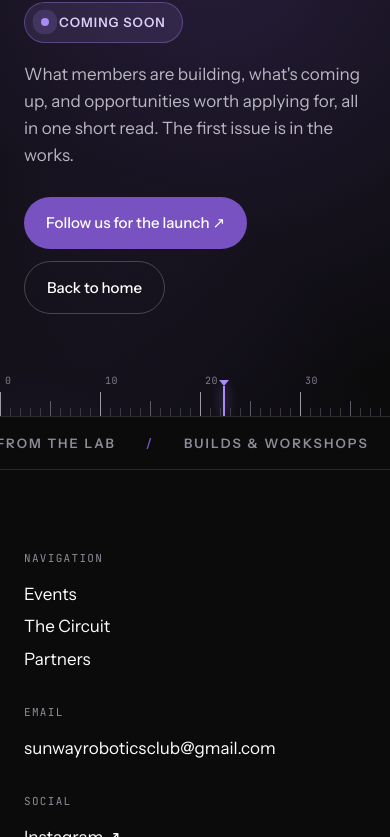
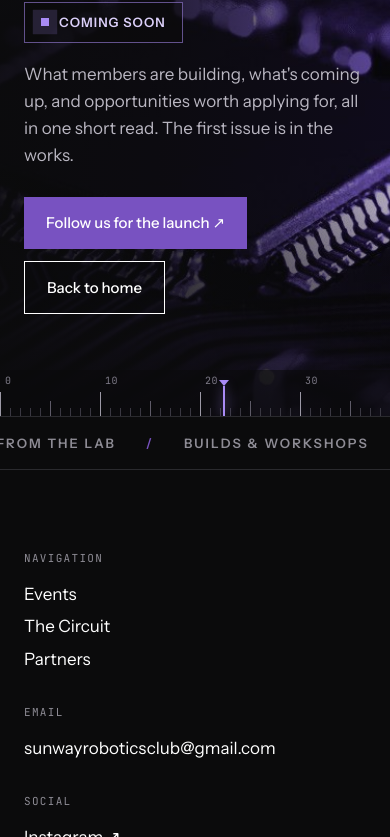
Before and after one commit to ccyk25/sunwayrobotics-site, a website: page public/the-circuit.html in a window 390 px wide. Shown: the part 244-1081 px from the top of the page. Drawn offline with Linux system fonts and the light colour scheme.

Commit message:
Circuit page: violet-graded PCB hero background, square edges; supporter row as a clean white logo plate
Co-Authored-By: Claude Opus 5.5 <noreply@anthropic.com>
Claude-Session: https://claude.ai/code/session_01NK8kWigJvua9N9QXK129Wa

```diff
--- a/public/the-circuit.html
+++ b/public/the-circuit.html
@@ -35,7 +35,7 @@ a:focus-visible,button:focus-visible,input:focus-visible{outline:2px solid #7852
 /* background elements */
 @media (max-width: 900px){.ghost,.dial{display:none !important}}
 .herovid{object-fit:cover;object-position:50% 50%}
-.srow{display:flex;flex-direction:column;align-items:flex-start;gap:22px;margin-top:72px;padding-top:28px;border-top:1px solid #C6C2BB}.stiles{display:grid;grid-template-columns:repeat(3,minmax(0,1fr));width:100%}.stile{height:96px;display:flex;align-items:center;justify-content:center;padding:6px 28px;box-sizing:border-box;border-left:1px solid #C6C2BB}.stile:first-child{border-left:0}.stile img{display:block;max-width:100%;max-height:100%;width:auto;height:auto}@media (max-width: 760px){.srow{margin-top:56px;gap:18px}.stile{height:64px;padding:4px 10px}}
+.srow{display:grid;grid-template-columns:auto minmax(0,1fr);align-items:center;gap:20px 48px;margin-top:64px;padding:26px 32px;background:#FFFFFF;border:1px solid #DCD8D0}.slab{font-size:14px;font-weight:500;color:#6B6862;white-space:nowrap}.stiles{display:grid;grid-template-columns:repeat(3,minmax(0,1fr));align-items:center;gap:24px}.stile{height:72px;display:flex;align-items:center;justify-content:center}.stile img{display:block;max-width:100%;max-height:100%;width:auto;height:auto}@media (max-width: 760px){.srow{grid-template-columns:minmax(0,1fr);margin-top:48px;padding:20px 18px;gap:14px}.stiles{gap:14px}.stile{height:52px}}
 @media (max-width: 760px), (orientation: portrait){#top{height:auto !important;min-height:0 !important}#top .heroOut{position:relative !important;inset:auto !important}.herostage{flex:none !important}.herovid{height:auto !important;aspect-ratio:4 / 3;max-height:72vh}}
 @keyframes ilSwing{0%,100%{transform:rotate(-7deg)}50%{transform:rotate(9deg)}}@keyframes ilSwing2{0%,100%{transform:rotate(12deg)}50%{transform:rotate(-14deg)}}@keyframes ilNudge{0%,100%{transform:translate(0,0)}25%{transform:translate(4px,-4px)}75%{transform:translate(-4px,3px)}}@keyframes ilDrop{0%{transform:translateY(-128px)}100%{transform:translateY(0)}}@keyframes ilOrbit{to{transform:rotate(360deg)}}@keyframes ilPulse{0%,100%{transform:scale(1);opacity:.6}50%{transform:scale(1.5);opacity:1}}@keyframes ilRing{0%{transform:scale(1);opacity:.9}100%{transform:scale(2.6);opacity:0}}@keyframes ilRoll{0%,100%{transform:translateX(0)}50%{transform:translateX(84px)}}@keyframes ilEq{0%,100%{transform:scaleY(.35)}50%{transform:scaleY(1)}}@keyframes ilBlink{0%,100%{opacity:.2}50%{opacity:1}}@keyframes ilConvey{to{transform:translateX(44px)}}@keyframes ilFlow{to{stroke-dashoffset:-20}}@keyframes ilFlow2{from{stroke-dashoffset:148}to{stroke-dashoffset:0}}.wrow .wimg svg{transition:transform .9s cubic-bezier(.2,.7,.2,1)}.wrow:hover .wimg svg{transform:scale(1.04)}@media (prefers-reduced-motion: reduce){.il *{animation:none !important}}
 @keyframes mqL{from{transform:translateX(0)}to{transform:translateX(-50%)}}
@@ -178,6 +178,8 @@ a:focus-visible,button:focus-visible,input:focus-visible{outline:2px solid #7852
 @media (prefers-reduced-motion: reduce){*,*::before,*::after{animation:none !important;transition:none !important}}
 
 .soon{position:relative;overflow:hidden;background:#0B0B0C;color:#FFFFFF;min-height:calc(100vh - 61px);display:flex;flex-direction:column}
+.soon .pcb{position:absolute;inset:0;width:100%;height:100%;object-fit:cover;object-position:70% 50%}
+.soon .shade{position:absolute;inset:0;background:linear-gradient(90deg,rgba(11,11,12,0.94) 0%,rgba(11,11,12,0.78) 42%,rgba(11,11,12,0.28) 100%),linear-gradient(180deg,rgba(11,11,12,0) 60%,rgba(11,11,12,0.9) 100%)}
 .soon .glow{position:absolute;width:1000px;height:1000px;right:-320px;top:-380px;border-radius:50%;background:radial-gradient(circle,rgba(120,82,193,0.26),rgba(120,82,193,0) 66%);pointer-events:none}
 .soon .glow2{position:absolute;width:760px;height:760px;left:-340px;bottom:-420px;border-radius:50%;background:radial-gradient(circle,rgba(120,82,193,0.14),rgba(120,82,193,0) 66%);pointer-events:none}
 .soon .inner{position:relative;z-index:1;flex:1 0 auto;display:flex;flex-direction:column;justify-content:center;width:100%;box-sizing:border-box;max-width:1408px;margin:0 auto;padding:80px 24px 72px}
@@ -185,14 +187,14 @@ a:focus-visible,button:focus-visible,input:focus-visible{outline:2px solid #7852
 .soon h1{margin:22px 0 0;font-weight:500;font-size:clamp(60px,14.5vw,224px);line-height:.88;letter-spacing:-0.045em}
 .soon h1 span{color:#A98BF5}
 .soon .row{display:flex;flex-wrap:wrap;align-items:flex-end;justify-content:space-between;gap:28px 48px;margin-top:40px}
-.soon .chip{display:inline-flex;align-items:center;gap:10px;padding:9px 16px;border-radius:999px;background:rgba(169,139,245,0.12);border:1px solid rgba(169,139,245,0.35);color:#DCD0FA;font-size:13px;font-weight:600;letter-spacing:.08em;text-transform:uppercase}
-.soon .chip i{width:8px;height:8px;border-radius:50%;background:#A98BF5;animation:pulse 2s ease-out infinite}
+.soon .chip{display:inline-flex;align-items:center;gap:10px;padding:9px 16px;background:rgba(11,11,12,0.55);border:1px solid rgba(169,139,245,0.55);color:#DCD0FA;font-size:13px;font-weight:600;letter-spacing:.08em;text-transform:uppercase}
+.soon .chip i{width:8px;height:8px;background:#A98BF5;animation:pulse 2s ease-out infinite}
 @keyframes pulse{0%{box-shadow:0 0 0 0 rgba(169,139,245,.55)}100%{box-shadow:0 0 0 12px rgba(169,139,245,0)}}
 .soon p.lede{margin:18px 0 0;max-width:540px;font-size:clamp(17px,1.4vw,19px);line-height:1.6;color:#B9B6C1}
 .soon .ctas{display:flex;flex-wrap:wrap;gap:12px}
-.soon .cta{display:inline-flex;align-items:center;gap:8px;padding:14px 22px;border-radius:999px;font-size:15px;font-weight:500;text-decoration:none;transition:background-color .2s,color .2s,border-color .2s}
+.soon .cta{display:inline-flex;align-items:center;gap:8px;padding:14px 22px;font-size:15px;font-weight:500;text-decoration:none;transition:background-color .2s,color .2s,border-color .2s}
 .soon .cta.pri{background:#7852C1;color:#FFFFFF}.soon .cta.pri:hover{background:#6A44BE}
-.soon .cta.sec{border:1px solid rgba(255,255,255,0.22);color:#FFFFFF}.soon .cta.sec:hover{border-color:#FFFFFF}
+.soon .cta.sec{border:1px solid #FFFFFF;color:#FFFFFF;background:rgba(11,11,12,0.35)}.soon .cta.sec:hover{background:#FFFFFF;color:#0B0B0C}
 /* measuring scale */
 .ruler{position:relative;z-index:1;height:46px;overflow:hidden;
  background:
@@ -203,6 +205,7 @@ a:focus-visible,button:focus-visible,input:focus-visible{outline:2px solid #7852
 .ruler .cur{position:absolute;bottom:0;width:2px;height:30px;background:#A98BF5;box-shadow:0 0 12px rgba(169,139,245,.8);animation:scan 9s ease-in-out infinite alternate}
 .ruler .cur::before{content:"";position:absolute;top:-6px;left:-4px;border:5px solid transparent;border-top:6px solid #A98BF5}
 @keyframes scan{from{left:6%}to{left:92%}}
+.soon .ruler{background-color:rgba(11,11,12,0.6)}
 /* moving words */
 .strip{position:relative;z-index:1;overflow:hidden;border-top:1px solid #2A2A2E;background:#0B0B0C}
 .strip .track2{display:flex;width:max-content;animation:nlmq 38s linear infinite}
@@ -242,7 +245,7 @@ Sunway Robotics Club</a>
 
 <!-- ======= THE CIRCUIT: COMING SOON ======= -->
 <main id="top" class="soon">
-<div class="glow" aria-hidden="true"></div><div class="glow2" aria-hidden="true"></div>
+<img class="pcb" src="assets/wide_pcb.jpg" alt="" aria-hidden="true"><div class="shade" aria-hidden="true"></div>
 <div class="inner">
 <div class="lb dash" style="color: #A98BF5">Sunway Robotics Club newsletter</div>
 <h1>The <span>Circuit</span></h1>
```
Also changed, not shown: public/index.html (+2 -2 lines), src/pages/Main.dc.html (+2 -2 lines), src/pages/Newsletter.dc.html (+9 -6 lines), public/assets/wide_pcb.jpg (added), 1 other file.
